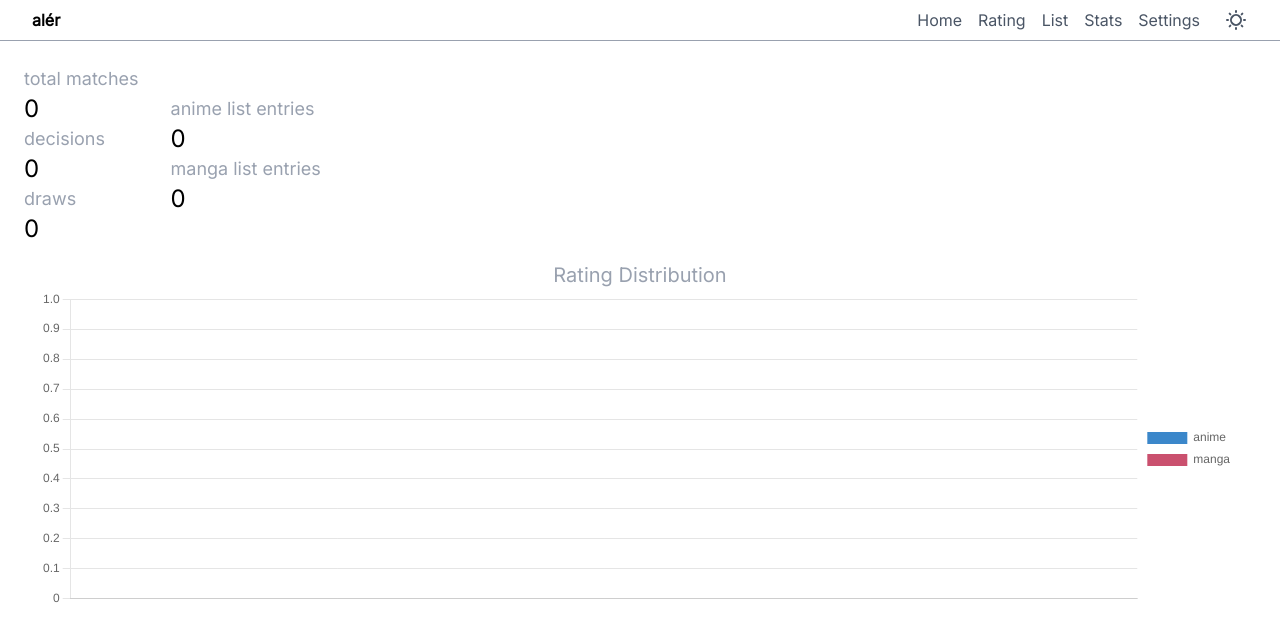
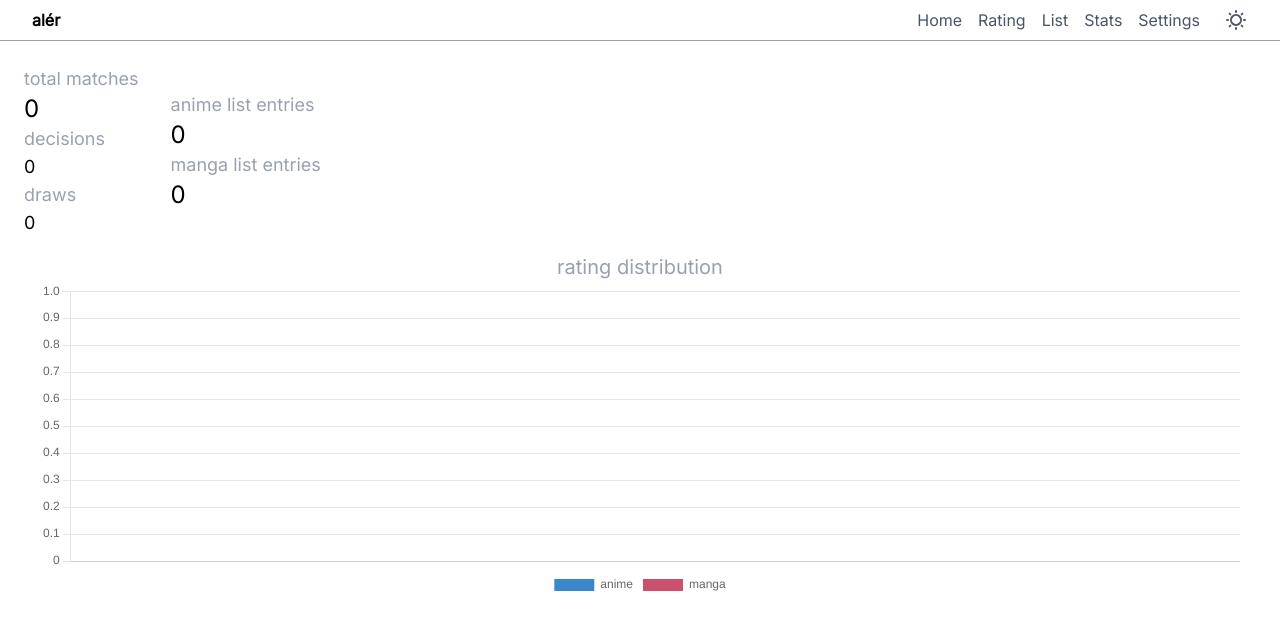
Before and after one commit to jumpyjacko/aler, a SvelteKit app: page /statistics in a window 1280 px wide. Shown: the top 640 px of the page. Built offline with nearby package versions, Linux system fonts and the light colour scheme.

Commit message:
styles and layout idk

```diff
--- a/src/routes/statistics/+page.svelte
+++ b/src/routes/statistics/+page.svelte
@@ -47,12 +47,12 @@
                     <h3 class="text-text-faded text-lg">total matches</h3>
                     {stats_matches + stats_draws}
                 </div>
-                <div class="text-2xl">
-                    <h3 class="text-text-faded text-lg">decisions</h3>
+                <div class="text-lg">
+                    <h3 class="text-text-faded text-md">decisions</h3>
                     {stats_matches}
                 </div>
-                <div class="text-2xl">
-                    <h3 class="text-text-faded text-lg">draws</h3>
+                <div class="text-lg">
+                    <h3 class="text-text-faded text-md">draws</h3>
                     {stats_draws}
                 </div>
             </div>
--- a/src/routes/statistics/section_RatingDistribution.svelte
+++ b/src/routes/statistics/section_RatingDistribution.svelte
@@ -81,7 +81,7 @@
                 maintainAspectRatio: false,
                 scales: { x: { stacked: true }, y: { stacked: true } },
                 plugins: {
-                    legend: { display: true, position: "right" },
+                    legend: { display: true, position: 'bottom' },
                 },
             },
         });
@@ -93,7 +93,7 @@
 </script>
 
 <div class="flex flex-col">
-    <h2 class="text-xl text-text-faded text-center">Rating Distribution</h2>
+    <h2 class="text-xl text-text-faded text-center">rating distribution</h2>
     <div class="relative h-80 mx-8">
         <canvas bind:this={canvasRef}></canvas>
     </div>
```
